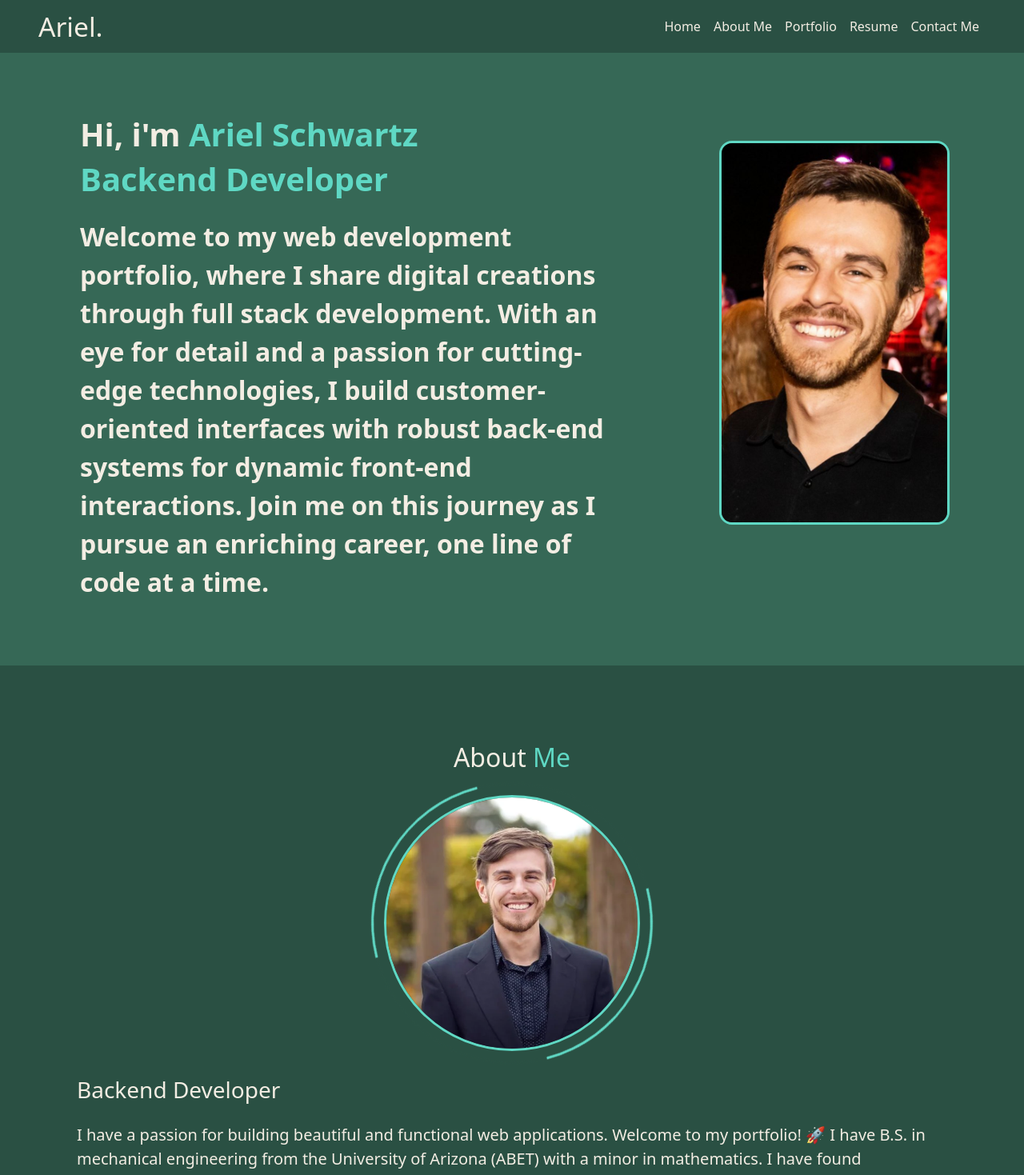
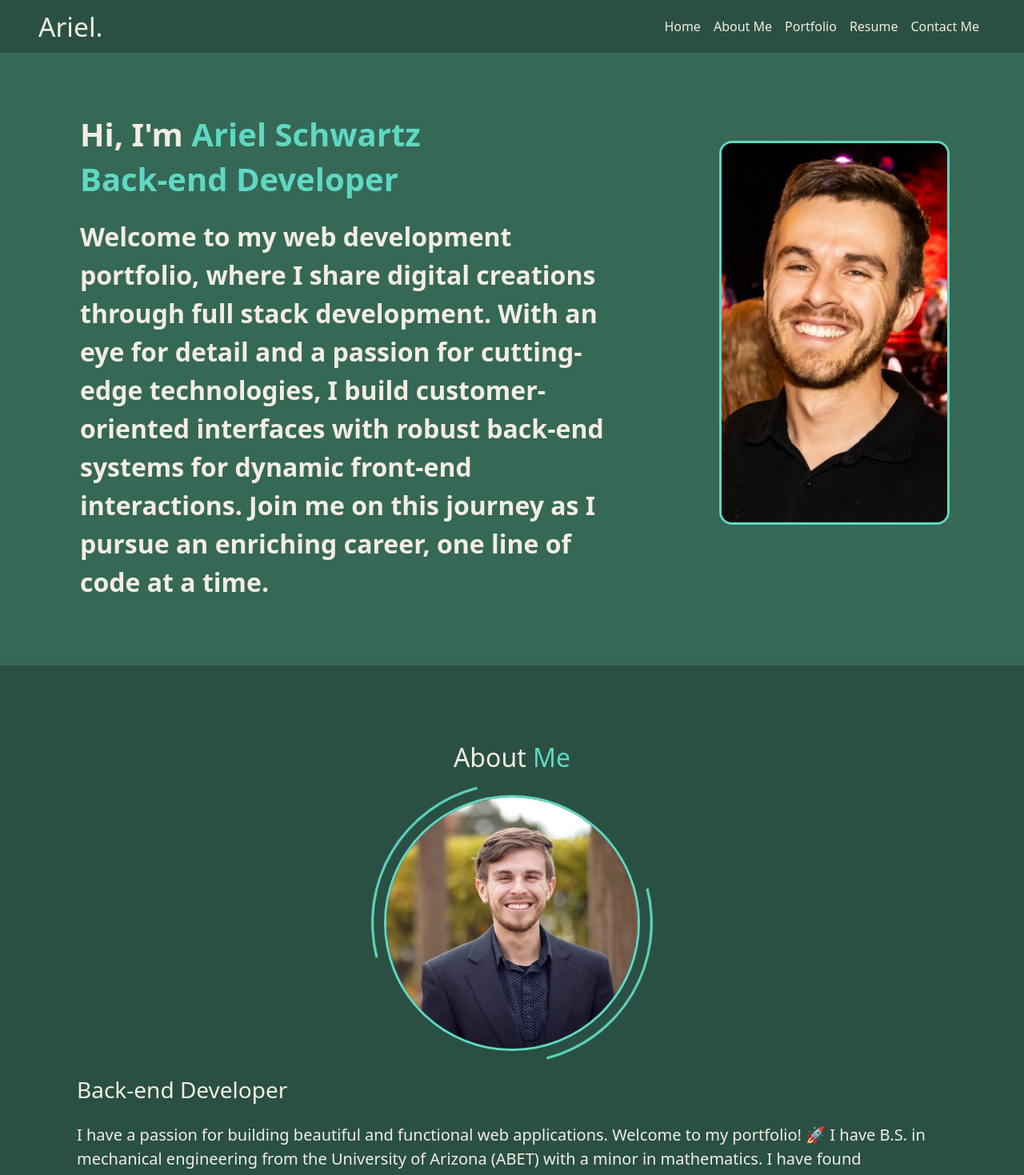
Before and after one commit to arishorts/arishorts-portfolio, a React (Create React App) app: page / in a window 1280 px wide. Shown: the top 1469 px of the page at 80% size. Built offline with nearby package versions, Linux system fonts and the light colour scheme.

Commit message:
Changed backend to back-end

```diff
--- a/src/components/aboutme.jsx
+++ b/src/components/aboutme.jsx
@@ -13,7 +13,7 @@ const AboutMe = () => {
       </picture>
 
       <section className="fs-5 px-lg-5 p-2 aboutme-content">
-        <h3>Backend Developer</h3>
+        <h3>Back-end Developer</h3>
         <p className="pt-3">
           I have a passion for building beautiful and functional web
           applications. Welcome to my portfolio! 🚀 I have B.S. in mechanical
--- a/src/components/home.jsx
+++ b/src/components/home.jsx
@@ -10,9 +10,9 @@ const Home = () => {
         <div className="col-12 col-lg-8 d-flex align-items-center pe-sm-5 px-3">
           <section className="ps-sm-5 p-3 pt-5">
             <h1 className="home-header fs-1 fw-bold">
-              Hi, i'm <span className="home-span">Ariel Schwartz</span>
+              Hi, I'm <span className="home-span">Ariel Schwartz</span>
             </h1>
-            <h3 className="home-subheader fs-1 fw-bold">Backend Developer</h3>
+            <h3 className="home-subheader fs-1 fw-bold">Back-end Developer</h3>
             <p className="pt-3 home-content fs-2 fw-bold">
               Welcome to my web development portfolio, where I share digital
               creations through full stack development. With an eye for detail
```
